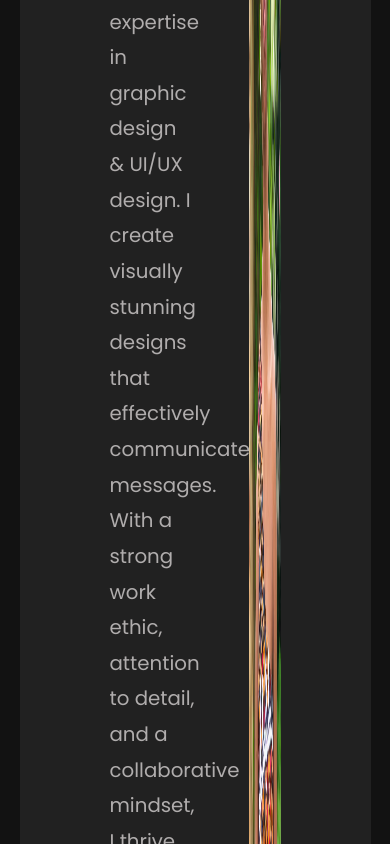
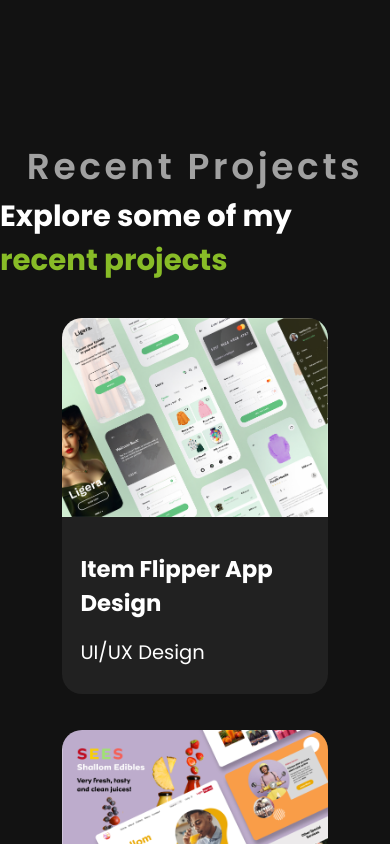
Before and after one commit to Eugene-ak/mimi-designs-portfolio, a Next.js app: page / in a window 390 px wide. Shown: the part 960-1804 px from the top of the page. Built offline with nearby package versions, Linux system fonts and the light colour scheme.

Commit message:
Adding responsiveness to home page

```diff
--- a/app/globals.css
+++ b/app/globals.css
@@ -16,6 +16,7 @@ html {
 body {
   background: var(--app-bg);
   color: var(--text-color);
+  font-size: clamp(1rem, 5vw, 2rem);
 }
 
 .colored-text {
@@ -23,7 +24,7 @@ body {
 }
 
 .large-heading {
-  font-size: 3rem;
+  font-size: clamp(2rem, 5vw, 4rem);
   font-weight: 600;
   color: #a1a1a1;
   letter-spacing: 0.2rem;
--- a/components/Footer/Footer.style.ts
+++ /dev/null
@@ -1,17 +0,0 @@
-"use client";
-
-import styled from "styled-components";
-
-const StyledFooter = styled.footer`
-  background: #333333;
-  padding: 1rem;
-
-  & > ul {
-    display: flex;
-    align-items: center;
-    justify-content: center;
-    gap: 1rem;
-  }
-`;
-
-export default StyledFooter;
--- a/components/Footer/Footer.tsx
+++ b/components/Footer/Footer.tsx
@@ -1,11 +1,23 @@
 "use client";
 
 import Image from "next/image";
-import StyledFooter from "./Footer.style";
 import LinkedIn from "@/public/icons/linkedIn.png";
 import Behance from "@/public/icons/behance.png";
 import Mail from "@/public/icons/mail.png";
 import WhatsApp from "@/public/icons/whatsApp.png";
+import styled from "styled-components";
+
+const StyledFooter = styled.footer`
+  background: #333333;
+  padding: 1rem;
+
+  & > ul {
+    display: flex;
+    align-items: center;
+    justify-content: center;
+    gap: 1rem;
+  }
+`;
 
 export default function Footer() {
   return (
--- a/components/Header/Header.style.ts
+++ /dev/null
@@ -1,53 +0,0 @@
-"use client";
-
-import styled from "styled-components";
-
-const StyledHeader = styled.header`
-  width: 100%;
-  height: max-content;
-  display: flex;
-  align-items: center;
-  justify-content: space-between;
-  padding: 0rem 2rem;
-  background: #292C36;
-`;
-
-export const StyledNav = styled.nav`
-  width: 50%;
-
-  & > ul {
-    list-style: none;
-    display: flex;
-    align-items: center;
-    justify-content: center;
-    gap: 2rem;
-
-    & > li {
-      padding: 0;
-
-      & > a {
-        color: var(--text-color);
-        text-decoration: none;
-      }
-    }
-  }
-
-  & > svg {
-    display: none;
-  }
-
-  @media screen and (max-width: 600px) {
-    justify-self: flex-end;
-
-    & > ul {
-      display: none;
-    }
-
-    & > svg {
-      height: 2rem;
-      display: flex;
-    }
-  }
-`;
-
-export default StyledHeader;
--- a/components/Header/Header.tsx
+++ b/components/Header/Header.tsx
@@ -3,9 +3,57 @@
 import Image from "next/image";
 import Logo from "@/public/images/LOGO.png";
 import Link from "next/link";
-import StyledHeader, { StyledNav } from "./Header.style";
 import { FontAwesomeIcon } from "@fortawesome/react-fontawesome";
 import { faBars } from "@fortawesome/free-solid-svg-icons";
+import styled from "styled-components";
+
+const StyledHeader = styled.header`
+  width: 100%;
+  height: max-content;
+  display: flex;
+  align-items: center;
+  justify-content: space-between;
+  padding: 0rem 2rem;
+  background: #292C36;
+`;
+
+export const StyledNav = styled.nav`
+  width: 50%;
+
+  & > ul {
+    list-style: none;
+    display: flex;
+    align-items: center;
+    justify-content: center;
+    gap: 2rem;
+
+    & > li {
+      padding: 0;
+
+      & > a {
+        color: var(--text-color);
+        text-decoration: none;
+      }
+    }
+  }
+
+  & > svg {
+    display: none;
+  }
+
+  @media screen and (max-width: 600px) {
+    justify-self: flex-end;
+
+    & > ul {
+      display: none;
+    }
+
+    & > svg {
+      height: 2rem;
+      display: flex;
+    }
+  }
+`;
 
 export default function Header() {
   return (
--- a/components/pageSections/homePage/Hero/Hero.style.ts
+++ /dev/null
@@ -1,23 +0,0 @@
-import styled from "styled-components";
-
-const StyledHero = styled.section`
-  width: 100%;
-  display: flex;
-  align-items: center;
-  justify-content: center;
-  gap: 0rem;
-  padding: 0rem 2rem;
-
-  & > img {
-    width: 45%;
-    height: auto;
-
-    &:first-of-type {
-      width: 50%;
-      /* border-radius: 50%; */
-      margin-top: 3rem;
-    }
-  }
-`;
-
-export default StyledHero;
--- a/components/pageSections/homePage/Hero/Hero.tsx
+++ b/components/pageSections/homePage/Hero/Hero.tsx
@@ -1,7 +1,25 @@
 import Image from "next/image";
 import HeroImage from "@/public/images/hero-background.png";
 import NameAndTitle from "@/public/images/nameAndTitle.png";
-import StyledHero from "./Hero.style";
+import styled from "styled-components";
+
+const StyledHero = styled.section`
+  width: 100%;
+  display: flex;
+  align-items: center;
+  justify-content: center;
+  padding: 0 2rem;
+
+  & > img {
+    width: 45%;
+    height: auto;
+
+    &:first-of-type {
+      width: 50%;
+      margin-top: 3rem;
+    }
+  }
+`;
 
 export default function Hero() {
   return (
--- a/components/pageSections/homePage/HomeAboutSection/HomeAbout.tsx
+++ b/components/pageSections/homePage/HomeAboutSection/HomeAbout.tsx
@@ -1,15 +1,83 @@
 import Image from "next/image";
 import AboutImage from "@/public/images/aboutImage.jpg";
-import Gradient from "@/public/images/about-gradient.png";
-import StyledAboutSection from "./HomeAbout.style";
 import Button from "@/components/Button/Button";
+import styled from "styled-components";
+
+const StyledAboutSection = styled.section`
+  width: 90%;
+  background: url(/images/about-gradient.png) no-repeat,
+    url(/images/blob.png) no-repeat bottom right, #212121;
+  margin: auto;
+  padding: 5rem;
+  display: flex;
+  gap: 3rem;
+  border-radius: 20px;
+
+  & > div {
+    width: 50%;
+
+    &:first-of-type {
+      display: flex;
+      flex-direction: column;
+      gap: 2rem;
+    }
+
+    &:first-of-type > div > h2 {
+      letter-spacing: 0.1rem;
+    }
+
+    &:first-of-type > p {
+      font-size: clamp(0.8rem, 1.5vw, 2rem);
+      line-height: 1.8;
+      color: #b0adad;
+    }
+
+    &:first-of-type > button {
+      width: 30%;
+      min-width: 10rem;
+      color: var(--text-color);
+      background: transparent;
+      border: 1px solid var(--text-color);
+      padding: 1rem;
+    }
+
+    &:last-of-type {
+      height: max-content;
+      border-top-right-radius: 8rem;
+      border-bottom-left-radius: 8rem;
+      overflow: hidden;
+
+      & > img {
+        width: 100%;
+        height: 100%;
+        /* height: auto; */
+      }
+    }
+
+    @media screen and (max-width: 1130px) {
+      &:first-of-type {
+        width: 100%;
+        text-align: center;
+        align-items: center;
+      }
+
+      &:last-of-type {
+        display: none;
+      }
+    }
+  }
+
+  @media screen and (max-width: 550px) {
+    padding: 3rem;
+  }
+`;
 
 export default function HomeAbout() {
   return (
     <StyledAboutSection>
       <div>
         <div>
-          <h1>About Me</h1>
+          <h1 className="large-heading">About Me</h1>
           <h2>
             About <span className="colored-text">Me</span>
           </h2>
--- a/components/pageSections/homePage/HomeProjectSection/HomeProjects.tsx
+++ b/components/pageSections/homePage/HomeProjectSection/HomeProjects.tsx
@@ -3,13 +3,39 @@ import Project1 from "@/public/images/project1.jpg";
 import Project2 from "@/public/images/project2.jpg";
 import Project3 from "@/public/images/project3.jpg";
 import Project4 from "@/public/images/project4.jpg";
-import StyledProjectSection from "./HomeProject.style";
 import Button from "@/components/Button/Button";
+import styled from "styled-components";
+
+const StyledProjectSection = styled.section`
+  width: 100%;
+  margin: 8rem 0;
+  display: flex;
+  flex-direction: column;
+  align-items: center;
+
+  & > h2 {
+    /* font-size: clamp; */
+  }
+
+  & > div {
+    width: 85%;
+    margin: 2rem auto;
+    display: grid;
+    grid-template-columns: 1fr 1fr;
+    align-items: center;
+    justify-items: center;
+    gap: 2rem;
+
+    @media screen and (max-width: 900px) {
+      grid-template-columns: 1fr;
+    }
+  }
+`;
 
 export default function HomeProjects() {
   return (
     <StyledProjectSection>
-      <h1>Recent Projects</h1>
+      <h1 className="large-heading">Recent Projects</h1>
       <h2>
         Explore some of my <span className="colored-text">recent projects</span>
       </h2>
```
